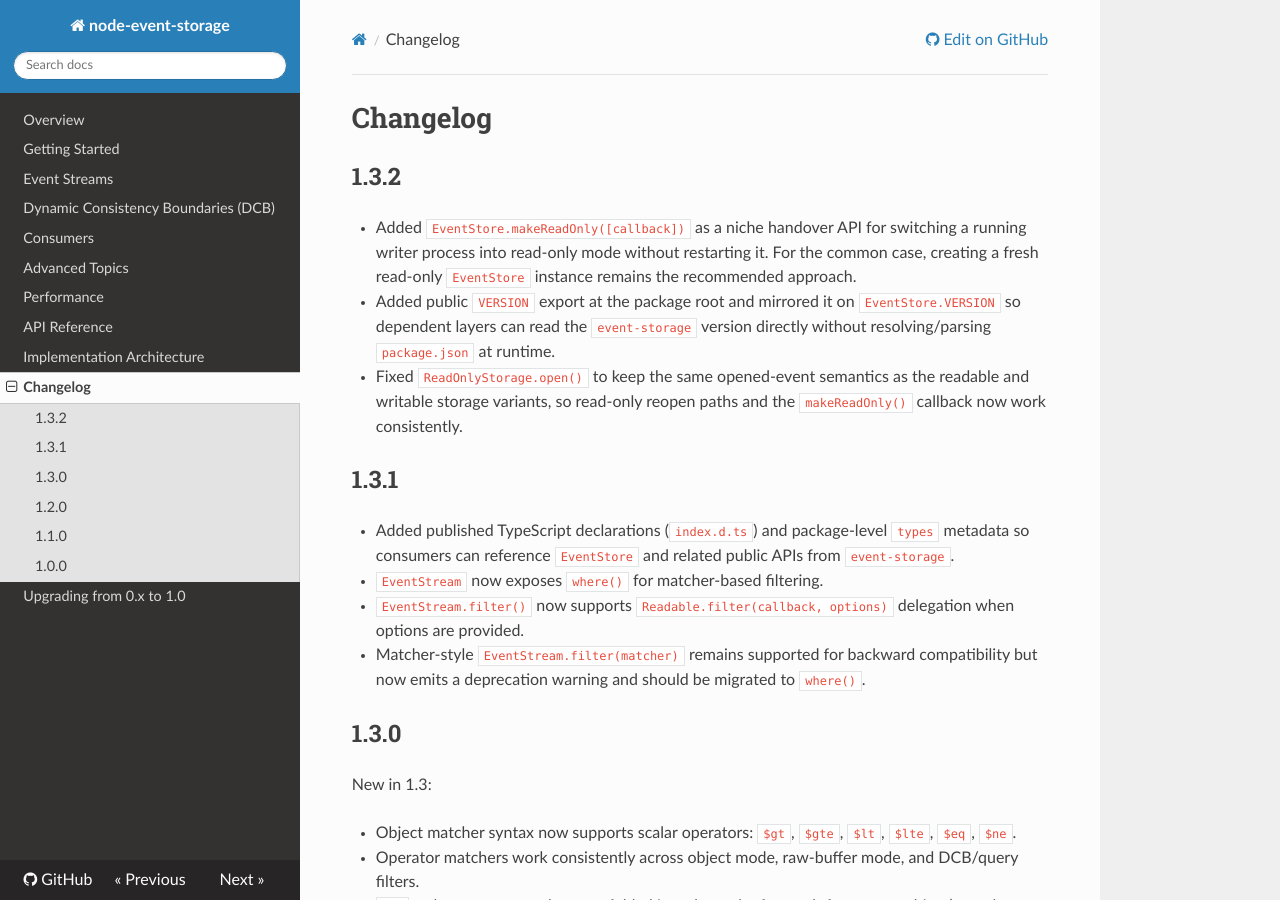
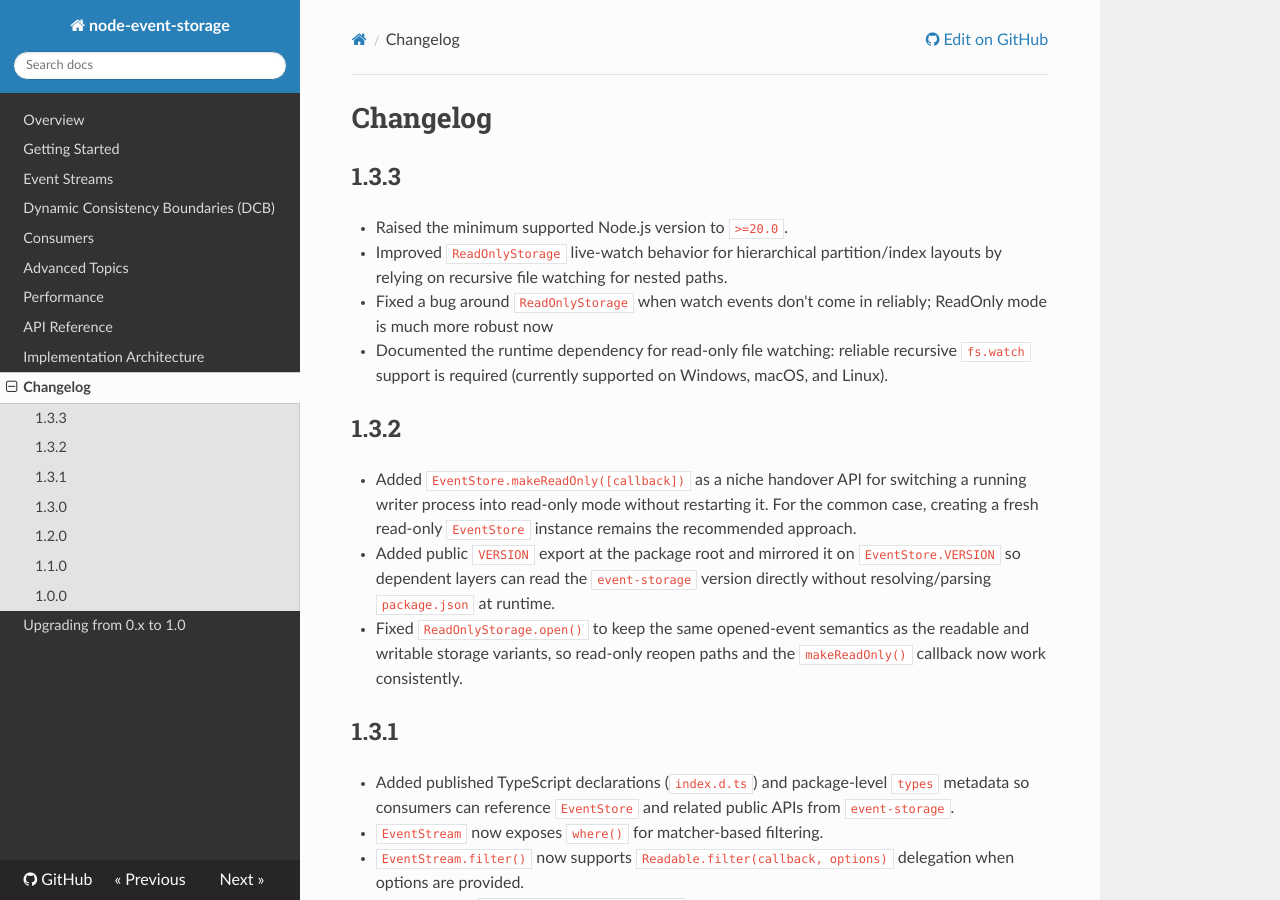
Before and after one commit to albe/node-event-storage, an MkDocs documentation site: the page built from docs/changelog.md, in a window 1280 px wide and 900 px high. Built offline with MkDocs 1.6.1, drawn with Linux system fonts in a browser that asks for light colours; nearby versions of some CDN libraries.

Commit message:
Bump version

```diff
--- a/docs/changelog.md
+++ b/docs/changelog.md
@@ -1,4 +1,11 @@
 # Changelog
+
+## 1.3.3
+
+- Raised the minimum supported Node.js version to `>=20.0`.
+- Improved `ReadOnlyStorage` live-watch behavior for hierarchical partition/index layouts by relying on recursive file watching for nested paths.
+- Fixed a bug around `ReadOnlyStorage` when watch events don't come in reliably; ReadOnly mode is much more robust now
+- Documented the runtime dependency for read-only file watching: reliable recursive `fs.watch` support is required (currently supported on Windows, macOS, and Linux).
 
 ## 1.3.2
 
--- a/package.json
+++ b/package.json
@@ -1,6 +1,6 @@
 {
   "name": "event-storage",
-  "version": "1.3.2",
+  "version": "1.3.3",
   "type": "module",
   "description": "An optimized embedded event store for node.js",
   "keywords": [
@@ -27,7 +27,7 @@
   "types": "./index.d.ts",
   "scripts": {
     "test": "c8 --reporter=lcov --reporter=text mocha test/*.spec.js",
-    "test:grep": "c8 --reporter=lcov --reporter=text mocha test/*.spec.js --grep",
+    "test:grep": "mocha test/*.spec.js --grep",
     "coverage": "c8 report --reporter=text-lcov | coveralls"
   },
   "files": [
```
Also changed, not shown: 1 other file.
